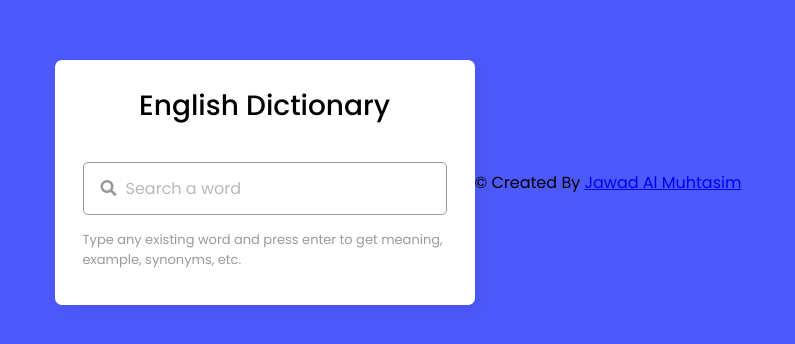
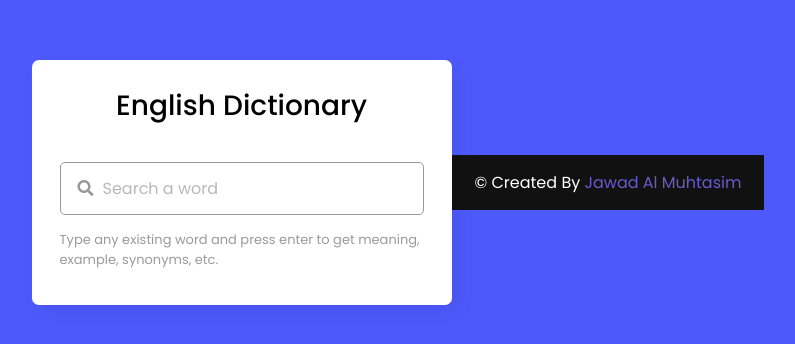
Before and after one commit to error-user404/jawadalmuhtasim.github.io, a plain HTML site: page dictionary-app/index.html in a window 1280 px wide. Shown: the part 218-562 px from the top of the page, without its empty margins (242-1037 px from the left). Drawn offline with Linux system fonts and the light colour scheme.

Commit message:
Update style.css

```diff
--- a/dictionary-app/style.css
+++ b/dictionary-app/style.css
@@ -149,3 +149,17 @@ ul .content::-webkit-scrollbar{
   margin-right: 5px;
   text-decoration: underline;
 }
+
+footer{
+    background: #111;
+    padding: 15px 23px;
+    color: #fff;
+    text-align: center;
+}
+footer span a{
+    color: SlateBlue;
+    text-decoration: none;
+}
+footer span a:hover{
+    text-decoration: underline;
+}
```
